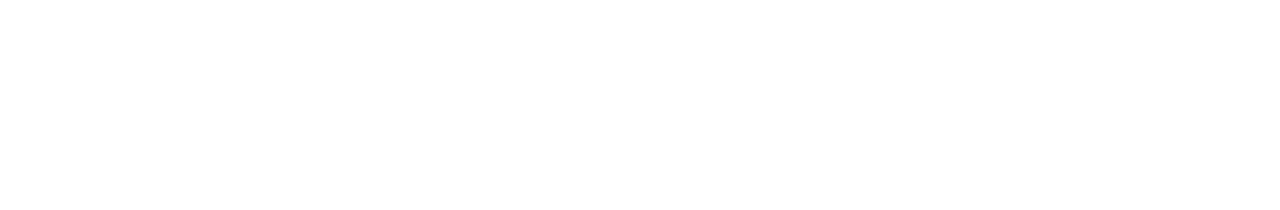
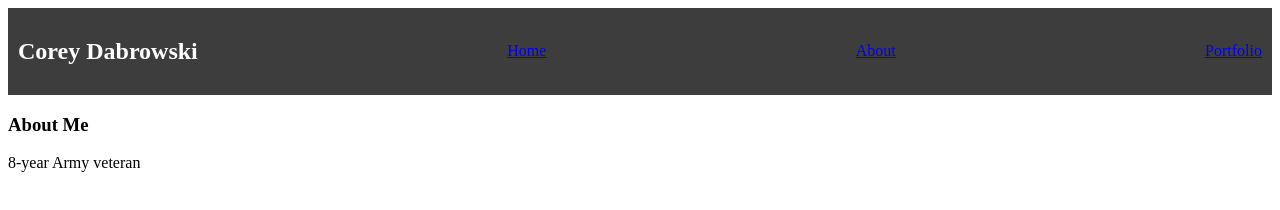
Before and after one commit to CoreyD24/personal-site, a plain HTML site: page about.html in a window 1280 px wide. Drawn offline with Linux system fonts and the light colour scheme.

Commit message:
created the framework of my personal site and limited css styling

```diff
--- a/about.html
+++ b/about.html
@@ -0,0 +1,18 @@
+<htmml>
+    <head>
+        <title>Personal Website</title>
+        <link rel="stylesheet" href="style.css"/>
+    </head>
+    <body>
+        <nav>
+            <h2>Corey Dabrowski</h2>
+            <a href="index.html">Home</a>
+            <a href="about.html">About</a>
+            <a href="portfolio.html">Portfolio</a>
+        </nav>
+       <section>
+        <h3>About Me</h3>
+        <p>8-year Army veteran</p>
+       </section>
+    </body>
+</htmml>
--- a/style.css
+++ b/style.css
@@ -0,0 +1,8 @@
+nav{
+   display: flex;
+   justify-content: space-between;
+   align-items: center;
+   background-color: #3d3d3d;
+   color: rgb(255, 255, 255);
+   padding: 10px;
+}
```
Also changed, not shown: index.html (+12 -2 lines), portfolio.html (+18 -0 lines), 1 other file.
